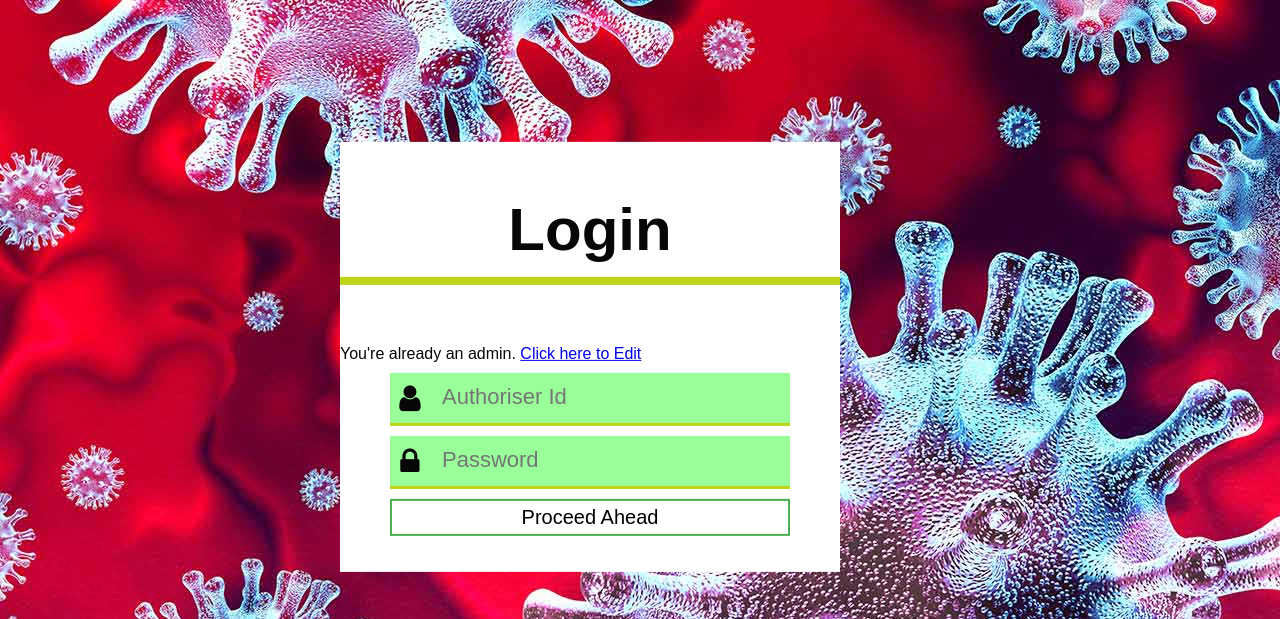
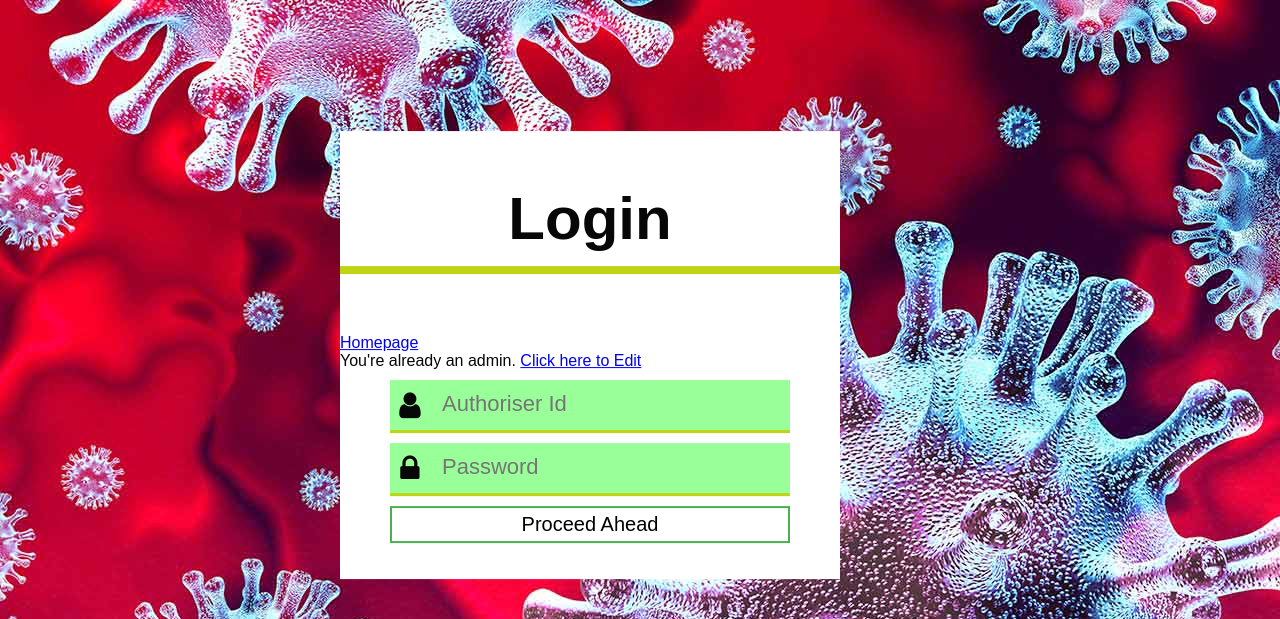
Before and after one commit to ayayushsharma/CovTracker, a PHP site: the page made by Website 4.0/login.php in a window 1280 px wide. Shown: the top 619 px of the page. Run offline with PHP 8.4, Linux system fonts and the light colour scheme; the visitor is signed in with stand-in values (Sample User, id 1).

Commit message:
Update login.php

```diff
--- a/Website 4.0/login.php
+++ b/Website 4.0/login.php
@@ -14,7 +14,8 @@
 
 	  <div class="login-box">        <!--Main div -->
         <h1>Login</h1>
-
+         <a href="home.php" class="link">  Homepage</a>
+        <br>
 		<?php
 		$seskey = $_SESSION["key"];
 		if( $seskey == '1'){
```
